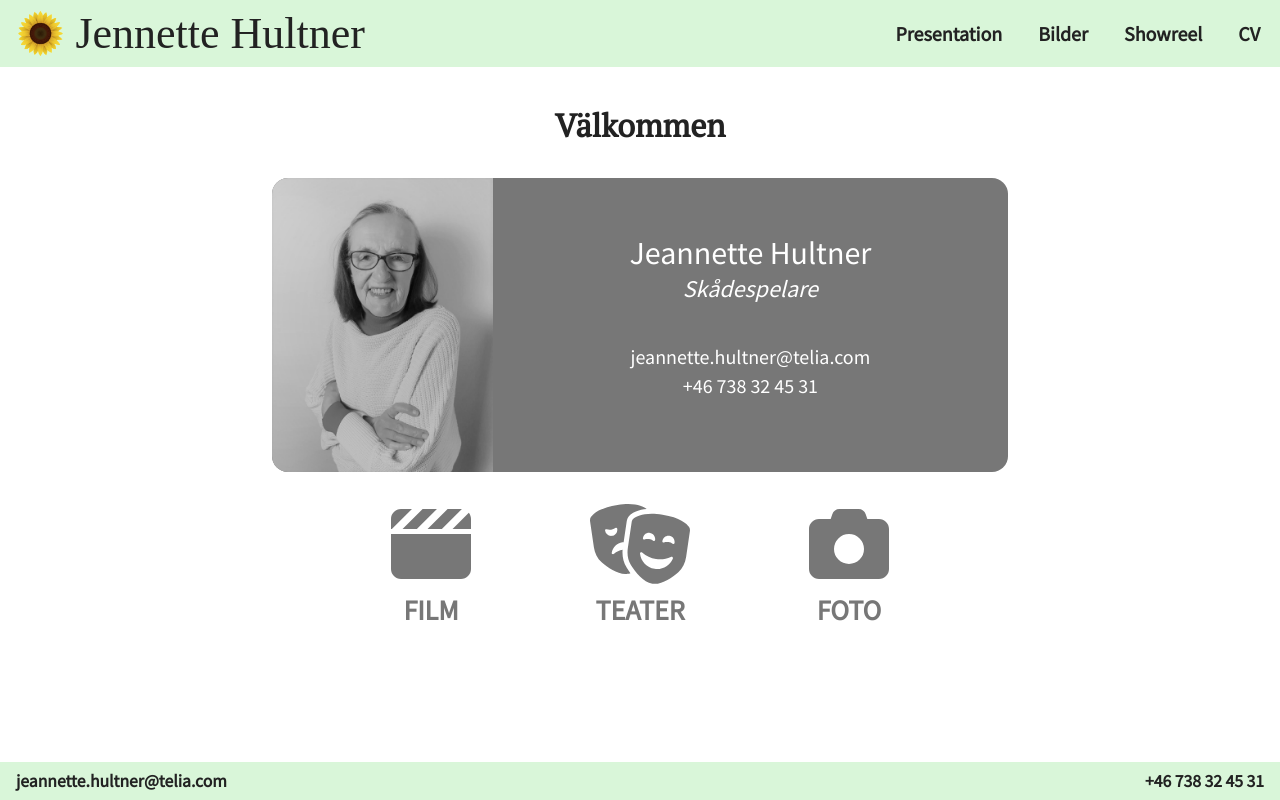
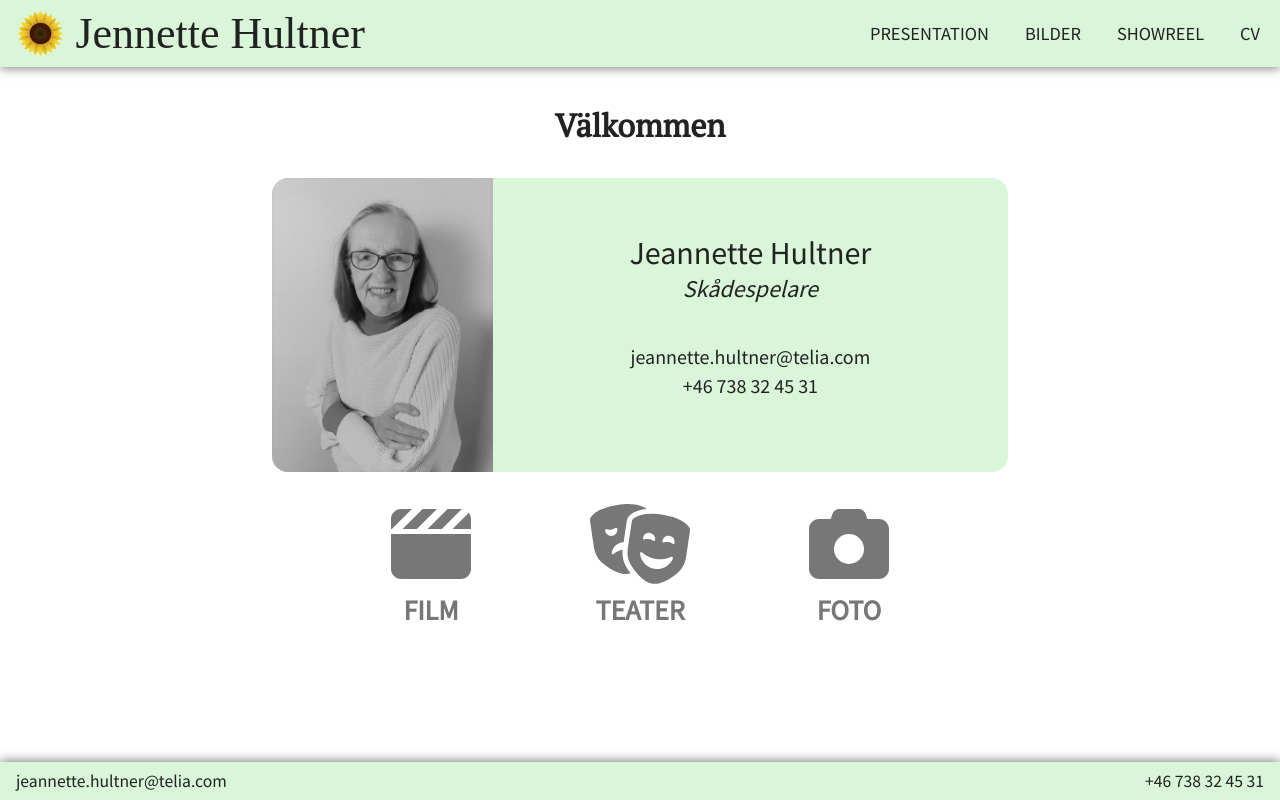
Before and after one commit to pernillafed/jeannette-hultner-resume, a React (Vite) app: page / in a window 1280 px wide. Built offline with nearby package versions, Linux system fonts and the light colour scheme; a web font is replaced by a local one.

Commit message:
Made design changes and added dropdown close on click

```diff
--- a/src/components/footer/Footer.module.css
+++ b/src/components/footer/Footer.module.css
@@ -9,14 +9,15 @@
     left: 0;
     right: 0;
     bottom: 0;
+    box-shadow: 0 -1px 10px #22222299;
+
 }
 
 .footer a {
     text-decoration: none;
     color: #222;
-    font-weight: bold;
     font-size: 1.1rem;
-    transition: text-shadow 0.2s;
+    transition: color 0.3s;
 }
 
 @media screen and (min-width: 576px) {
@@ -26,6 +27,6 @@
     }
 
     .footer a:hover {
-        text-shadow: 0 0 5px #fff;
+        color: #2c4e2c;
     }
 }
--- a/src/components/navbar/Navbar.jsx
+++ b/src/components/navbar/Navbar.jsx
@@ -30,7 +30,7 @@ const Navbar = () => {
                     <NavLink to="/cv">CV</NavLink>
                 </div>
             </div>
-            {isDropdownActive && <DropdownMenu />}
+            {isDropdownActive && <DropdownMenu setIsDropdownActive={setIsDropdownActive} />}
         </div>
     );
 }
--- a/src/components/navbar/Navbar.module.css
+++ b/src/components/navbar/Navbar.module.css
@@ -11,6 +11,7 @@
     display: flex;
     justify-content: space-between;
     align-items: center;
+    box-shadow: 0 1px 10px #22222299;
 }
 
 .title {
@@ -47,10 +48,10 @@
 .navLinks a {
     text-decoration: none;
     color: #222;
-    font-size: 1.25rem;
-    font-weight: bold;
+    font-size: 1.15rem;
     margin-left: 1.75rem;
-    transition: text-shadow 0.2s;
+    text-transform: uppercase;
+    transition: color 0.3s;
 }
 
 @media screen and (min-width: 576px) {
@@ -71,7 +72,7 @@
     }
 
     .navLinks a:hover {
-        text-shadow: 0 0 5px #fff;
+        color: #2c4e2c;
     }
 }
 
--- a/src/components/navbar/dropdown-menu/DropdownMenu.jsx
+++ b/src/components/navbar/dropdown-menu/DropdownMenu.jsx
@@ -1,13 +1,13 @@
 import { NavLink } from "react-router-dom";
 import styles from "./DropdownMenu.module.css";
 
-const DropdownMenu = () => {
+const DropdownMenu = ({ setIsDropdownActive }) => {
     return (
         <div className={styles.dropdown}>
-            <NavLink to="/presentation">Presentation</NavLink>
-            <NavLink to="/photos">Bilder</NavLink>
-            <NavLink to="/showreel">Showreel</NavLink>
-            <NavLink to="/cv">CV</NavLink>
+            <NavLink to="/presentation" onClick={() => setIsDropdownActive(false)}>Presentation</NavLink>
+            <NavLink to="/photos" onClick={() => setIsDropdownActive(false)}>Bilder</NavLink>
+            <NavLink to="/showreel" onClick={() => setIsDropdownActive(false)}>Showreel</NavLink>
+            <NavLink to="/cv" onClick={() => setIsDropdownActive(false)}>CV</NavLink>
         </div>
     );
 }
--- a/src/components/navbar/dropdown-menu/DropdownMenu.module.css
+++ b/src/components/navbar/dropdown-menu/DropdownMenu.module.css
@@ -10,13 +10,14 @@
 .dropdown a {
     text-decoration: none;
     color: #222;
-    font-size: 1.25rem;
-    font-weight: bold;
+    font-size: 1.15rem;
+    text-transform: uppercase;
     background-color: #D9F6D9;
     margin-bottom: 0.25rem;
     text-align: end;
     padding: 0.5rem 0.75rem;
     border-radius: 0.5rem;
+    box-shadow: 0 1px 10px #22222299;
 }
 
 @media screen and (min-width: 576px) {
--- a/src/pages/home/Home.module.css
+++ b/src/pages/home/Home.module.css
@@ -11,8 +11,8 @@
 
 .hero {
     margin-top: 2rem;
-    background-color: #777;
-    color: #fff;
+    background-color: #D9F6D9;
+    color: #222;
     border-radius: 1rem;
     text-align: center;
     font-size: 1.25rem;
@@ -33,8 +33,8 @@
 .hero div a {
     margin-bottom: 0.25rem;
     text-decoration: none;
-    color: #fff;
-    transition: color 0.2s;
+    color: #222;
+    transition: color 0.3s;
 }
 
 .name {
@@ -89,7 +89,7 @@
     }
 
     .hero div a:hover {
-        color: #D9F6D9;
+        color: #2c4e2c;
     }
 
     .content {
```
